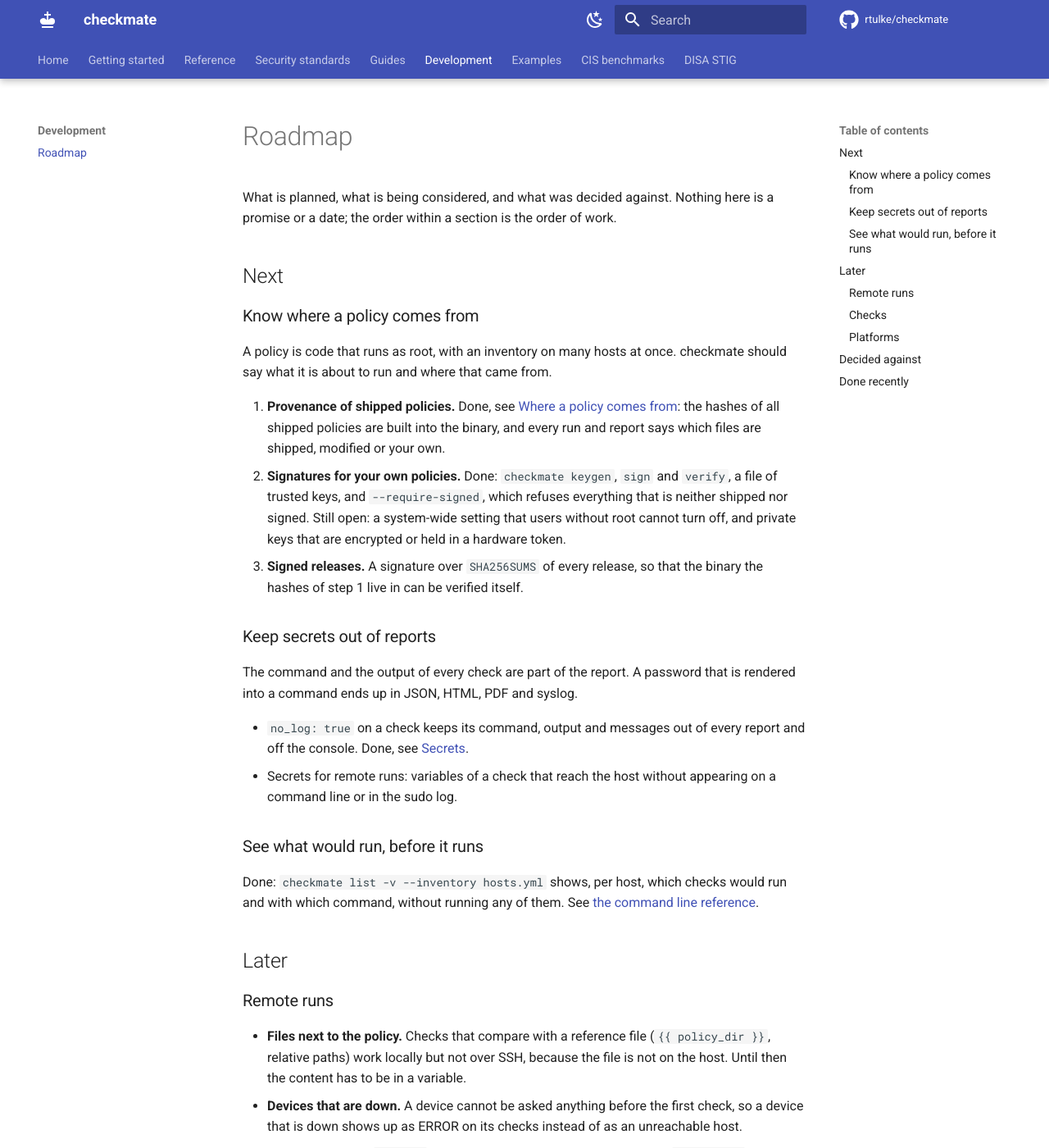
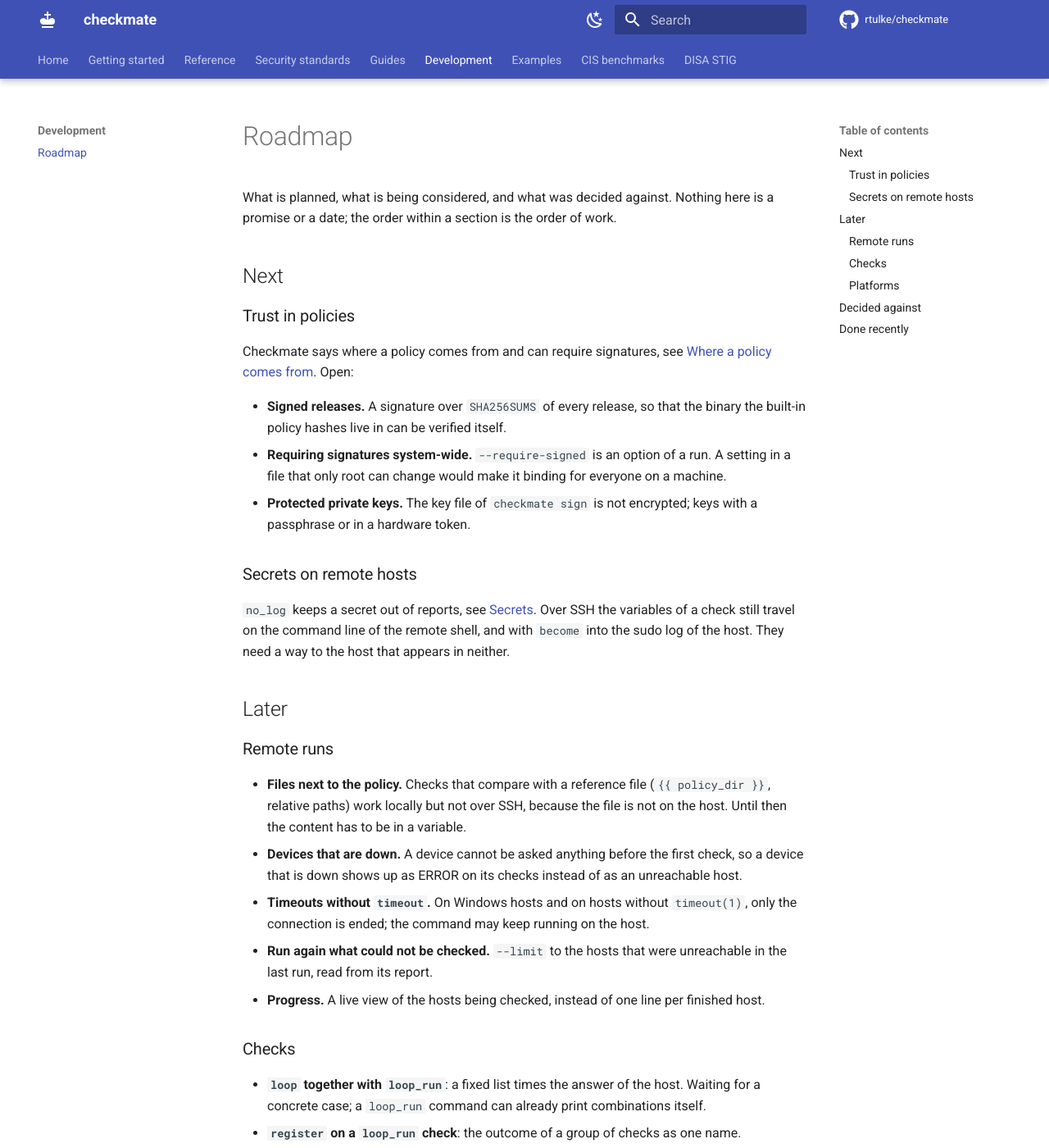
Before and after one commit to rtulke/checkmate, an MkDocs documentation site: the page built from docs/development/roadmap.md, in a window 1280 px wide and 1400 px high. Shown: the whole window at 82% size. Built offline with MkDocs 1.6.1 and Material for MkDocs 9.7.7, drawn with Linux system fonts in a browser that asks for light colours; comment, search, counter and statistics services are not loaded; some of the changed text lies outside the part shown.

Commit message:
Bring the roadmap in line with what is done

```diff
--- a/docs/development/roadmap.md
+++ b/docs/development/roadmap.md
@@ -4,24 +4,17 @@ What is planned, what is being considered, and what was decided against. Nothing
 
 ## Next
 
-### Know where a policy comes from
+### Trust in policies
 
-A policy is code that runs as root, with an inventory on many hosts at once. checkmate should say what it is about to run and where that came from.
+Checkmate says where a policy comes from and can require signatures, see [Where a policy comes from](../reference/trust.md). Open:
 
-1. **Provenance of shipped policies.** Done, see [Where a policy comes from](../reference/trust.md): the hashes of all shipped policies are built into the binary, and every run and report says which files are shipped, modified or your own.
-2. **Signatures for your own policies.** Done: `checkmate keygen`, `sign` and `verify`, a file of trusted keys, and `--require-signed`, which refuses everything that is neither shipped nor signed. Still open: a system-wide setting that users without root cannot turn off, and private keys that are encrypted or held in a hardware token.
-3. **Signed releases.** A signature over `SHA256SUMS` of every release, so that the binary the hashes of step 1 live in can be verified itself.
+- **Signed releases.** A signature over `SHA256SUMS` of every release, so that the binary the built-in policy hashes live in can be verified itself.
+- **Requiring signatures system-wide.** `--require-signed` is an option of a run. A setting in a file that only root can change would make it binding for everyone on a machine.
+- **Protected private keys.** The key file of `checkmate sign` is not encrypted; keys with a passphrase or in a hardware token.
 
-### Keep secrets out of reports
+### Secrets on remote hosts
 
-The command and the output of every check are part of the report. A password that is rendered into a command ends up in JSON, HTML, PDF and syslog.
-
-- `no_log: true` on a check keeps its command, output and messages out of every report and off the console. Done, see [Secrets](../reference/checks.md#secrets).
-- Secrets for remote runs: variables of a check that reach the host without appearing on a command line or in the sudo log.
-
-### See what would run, before it runs
-
-Done: `checkmate list -v --inventory hosts.yml` shows, per host, which checks would run and with which command, without running any of them. See [the command line reference](../reference/cli.md#what-would-run-on-other-hosts).
+`no_log` keeps a secret out of reports, see [Secrets](../reference/checks.md#secrets). Over SSH the variables of a check still travel on the command line of the remote shell, and with `become` into the sudo log of the host. They need a way to the host that appears in neither.
 
 ## Later
 
@@ -56,5 +49,5 @@ Done: `checkmate list -v --inventory hosts.yml` shows, per host, which checks wo
 
 | Version | |
 |---|---|
-| 2.4 | Remote runs over SSH (`--host`, `--inventory`) for Linux, macOS, BSD, Windows and devices; reports and exit code for hosts that cannot be checked; `loop_run`, `register`, `cases`; job objects and UTF-8 on Windows |
+| 2.4 | Remote runs over SSH (`--host`, `--inventory`) for Linux, macOS, BSD, Windows and devices, with `list` as a preview of what would run where; reports and exit code for hosts that cannot be checked; origin and hashes of policy files in every run and report, signatures and `--require-signed`; `no_log`; `loop_run`, `register`, `cases`; rationale and remediation on every example check; job objects, UTF-8 and policy file checks on Windows |
 | 2.3 | `rationale` on every CIS and STIG check; checks stop on SIGTERM; export targets are checked before the run |
```
